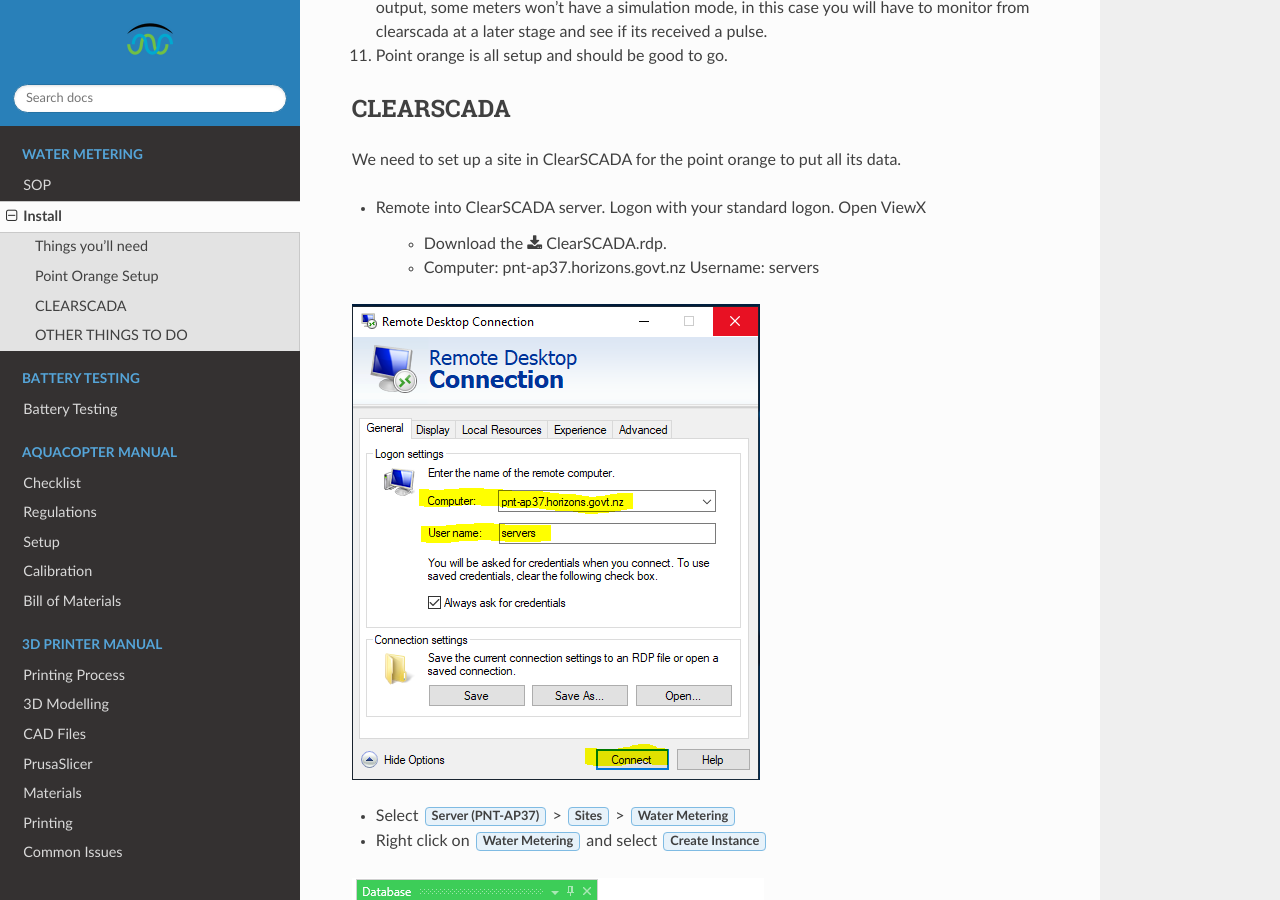
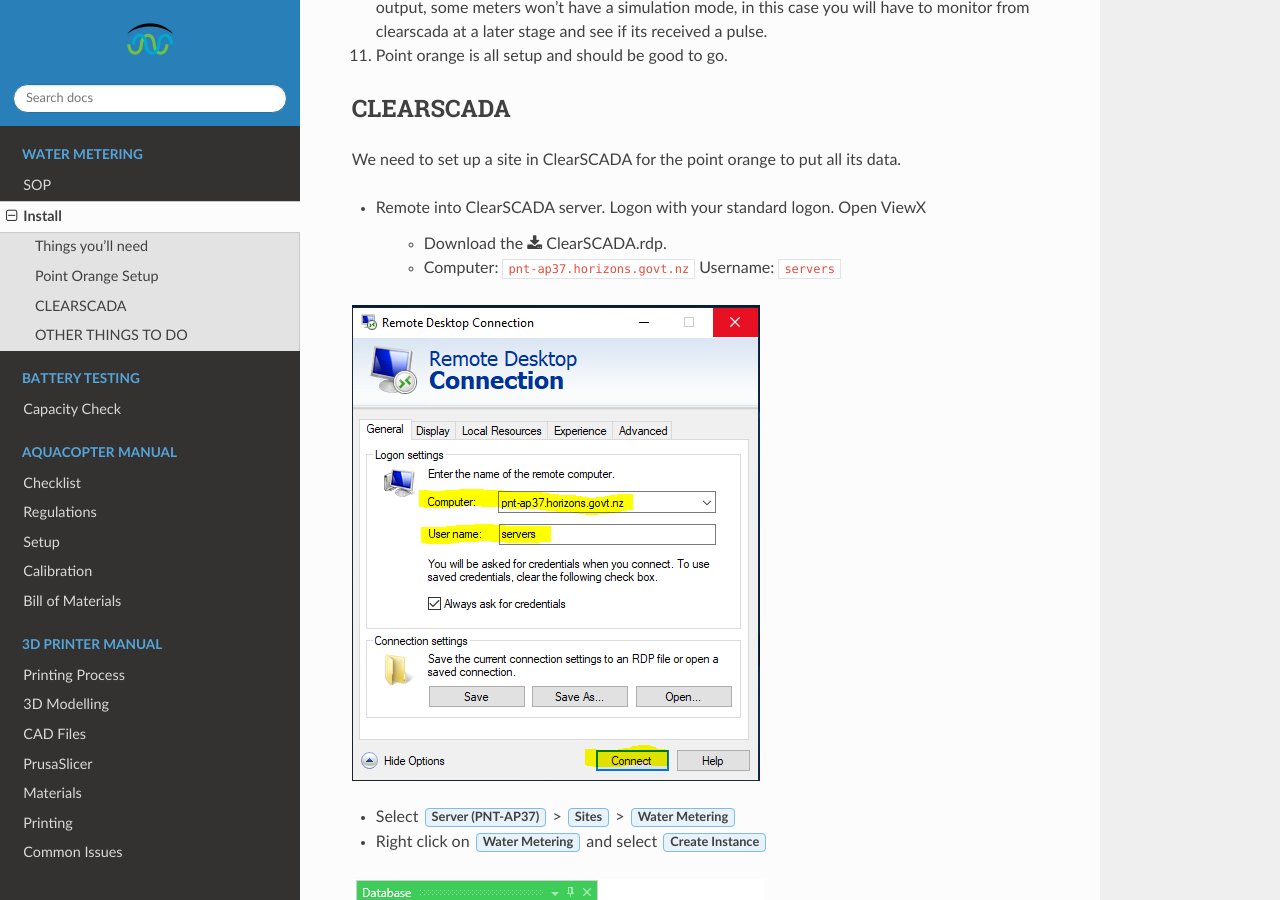
Before and after one commit to conehead23/manual, a Sphinx documentation site: the page built from docs/source/docs/install.rst, in a window 1280 px wide and 900 px high, scrolled down 851 px. Built offline with Sphinx 7.4.7 and the Read the Docs theme 2.0.0, drawn with Linux system fonts in a browser that asks for light colours.

```diff
--- a/docs/source/docs/battery.rst
+++ b/docs/source/docs/battery.rst
@@ -1,6 +1,6 @@
-===============
-Battery Testing
-===============
+==============
+Capacity Check
+==============
 
 We are doing a full discharge test on the batteries to see how much capacity it will have in the field.
 This is compared to the supposed capacity which gives us the battery health.
--- a/docs/source/docs/install.rst
+++ b/docs/source/docs/install.rst
@@ -38,8 +38,8 @@ We need to set up a site in ClearSCADA for the point orange to put all its data.
 - Remote into ClearSCADA server. Logon with your standard logon. Open ViewX
 
     - Download the :download:`ClearSCADA.rdp </files/ClearSCADA.rdp>`.
-    - Computer: pnt-ap37.horizons.govt.nz
-      Username: servers
+    - Computer: ``pnt-ap37.horizons.govt.nz``
+      Username: ``servers``
 
 .. image:: /images/clearSCADA_rdp.PNG
    :target: ../_images/clearSCADA_rdp.PNG
```
Also changed, not shown: other parts of docs/source/docs/battery.rst (+2 -2 lines), docs/source/files/batteries.csv (+13 -3 lines), docs/source/conf.py (line endings or trailing spaces).
